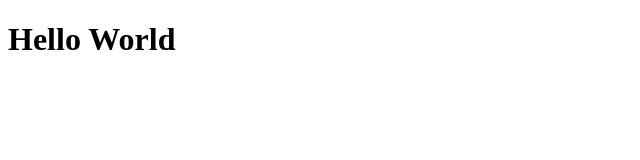
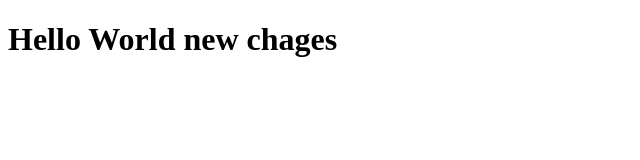
Before and after one commit to Alisichka/class-work, a plain HTML site: page index.html in a window 1280 px wide. Shown: the whole page, without its empty margins (0-640 px from the left). Drawn offline with Linux system fonts and the light colour scheme.

Commit message:
new chages

```diff
--- a/index.html
+++ b/index.html
@@ -4,6 +4,6 @@
     <title>Class work</title>
   </head>
   <body>
-    <h1>Hello World</h1>
+    <h1>Hello World  new chages</h1>
   </body>
 </html>
```
